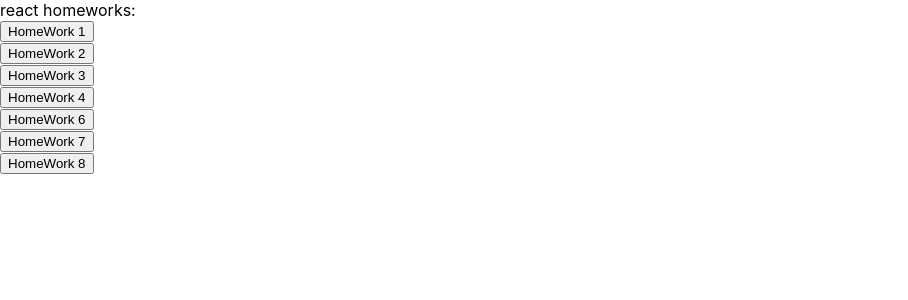
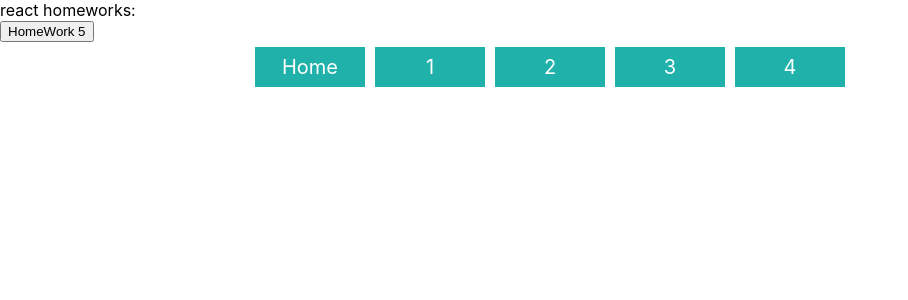
Before and after one commit to saintic132/TDHomeWork, a React (Create React App) app: page / in a window 1280 px wide. Shown: the top 300 px of the page, without its empty margins (0-908 px from the left). Built offline with nearby package versions, Linux system fonts and the light colour scheme.

Commit message:
Работа с react-router-dom. в ДЗ 5 сделаны NavLink

```diff
--- a/src/p1-main/m1-ui/u1-app/App.tsx
+++ b/src/p1-main/m1-ui/u1-app/App.tsx
@@ -4,6 +4,7 @@ import HW1 from '../../../p2-homeworks/h1/HW1'
 import HW2 from '../../../p2-homeworks/h2/HW2'
 import HW3 from '../../../p2-homeworks/h3/HW3'
 import HW4 from '../../../p2-homeworks/h4/HW4'
+import HW5 from '../../../p2-homeworks/h5/HW5'
 import HW6 from '../../../p2-homeworks/h6/HW6'
 import HW7 from '../../../p2-homeworks/h7/HW7'
 import HW8 from '../../../p2-homeworks/h8/HW8'
@@ -11,14 +12,14 @@ import HW8 from '../../../p2-homeworks/h8/HW8'
 function App() {
 
     let [state, setState] = useState([
-        {id: 1, title: 'HomeWork 1' , collapse: false, component: <HW1 />},
-        {id: 2, title: 'HomeWork 2' , collapse: false, component: <HW2 />},
-        {id: 3, title: 'HomeWork 3' , collapse: false, component: <HW3 />},
-        {id: 4, title: 'HomeWork 4' , collapse: false, component: <HW4 />},
-        // {id: 5, title: 'HomeWork 5' , collapse: false, component: <HW5 />},
-        {id: 6, title: 'HomeWork 6' , collapse: false, component: <HW6 />},
-        {id: 7, title: 'HomeWork 7' , collapse: false, component: <HW7 />},
-        {id: 8, title: 'HomeWork 8' , collapse: false, component: <HW8 />}
+        // {id: 1, title: 'HomeWork 1' , collapse: false, component: <HW1 />},
+        // {id: 2, title: 'HomeWork 2' , collapse: false, component: <HW2 />},
+        // {id: 3, title: 'HomeWork 3' , collapse: false, component: <HW3 />},
+        // {id: 4, title: 'HomeWork 4' , collapse: false, component: <HW4 />},
+        {id: 5, title: 'HomeWork 5' , collapse: true, component: <HW5 />},
+        // {id: 6, title: 'HomeWork 6' , collapse: false, component: <HW6 />},
+        // {id: 7, title: 'HomeWork 7' , collapse: false, component: <HW7 />},
+        // {id: 8, title: 'HomeWork 8' , collapse: false, component: <HW8 />}
     ]);
 
     const onClickCollapse = (id: number) => {
--- /dev/null
+++ b/src/p2-homeworks/h5/Components.tsx
@@ -0,0 +1,24 @@
+import React from 'react'
+import {Routes, Route, Navigate} from "react-router-dom";
+import PreJunior from "./pages/PreJunior";
+import Error404 from "./pages/Error404";
+import HW5 from "./HW5";
+
+export const PATH = {
+    PRE_JUNIOR: '/pre-junior',
+    // add paths
+}
+
+function Components() {
+    return (
+        <div>
+            <Routes>
+                <Route path={'/'} element={() => <Navigate to={'/pages'}/>}/>
+                <Route path='/pages' element={<PreJunior/>}/>
+                <Route path='*' element={<Error404/>}/>
+            </Routes>
+        </div>
+    )
+}
+
+export default Components
--- a/src/p2-homeworks/h5/HW5.tsx
+++ b/src/p2-homeworks/h5/HW5.tsx
@@ -1,18 +1,18 @@
 import React from 'react'
 import Header from './Header'
-import Routes from './Routes'
+import Components from './Components'
+import {BrowserRouter} from "react-router-dom";
 
 function HW5() {
     return (
         <div>
-            {/*в gh-pages лучше работает HashRouter*/}
-            {/*<HashRouter>*/}
+            <BrowserRouter>
 
-            <Header/>
+                <Header/>
 
-            <Routes/>
+                <Components/>
 
-            {/*</HashRouter>*/}
+            </BrowserRouter>
         </div>
     )
 }
--- /dev/null
+++ b/src/p2-homeworks/h5/Header.module.css
@@ -0,0 +1,30 @@
+.headerNames {
+    width: 600px;
+    margin-left: 250px;
+    display: flex;
+    justify-content: space-around;
+
+}
+
+.headerNames > div {
+    width: 150px;
+    height: 40px;
+    font-size: 20px;
+    color: white;
+    background: #20b2aa;
+    margin: 5px;
+    display: flex;
+    justify-content: center;
+    align-items: center;
+}
+
+.headerNames > div > a {
+    color: white;
+    text-decoration: none;
+}
+
+.headerNames > div > a:hover {
+    text-decoration: underline;
+    background: mediumslateblue;
+    transition: 0.3s;
+}
--- a/src/p2-homeworks/h5/Header.tsx
+++ b/src/p2-homeworks/h5/Header.tsx
@@ -1,9 +1,30 @@
 import React from 'react'
+import s from './Header.module.css'
+import {NavLink} from "react-router-dom";
 
 function Header() {
     return (
-        <div>
-            // add NavLinks
+        <div className={s.headerNames}>
+
+            <div>
+                <NavLink to='/'>Home</NavLink>
+            </div>
+
+            <div>
+                <NavLink to='/pages'>1</NavLink>
+            </div>
+
+            <div>
+                <NavLink to="/pages">2</NavLink>
+            </div>
+
+            <div>
+                <NavLink to="/pages">3</NavLink>
+            </div>
+
+            <div>
+                <NavLink to="/pages">4</NavLink>
+            </div>
 
         </div>
     )
```
Also changed, not shown: package.json (+13 -12 lines), src/p2-homeworks/h5/Routes.tsx (deleted, +0 -29 lines), 2 other files (tests, documents, lock files or other folders).
